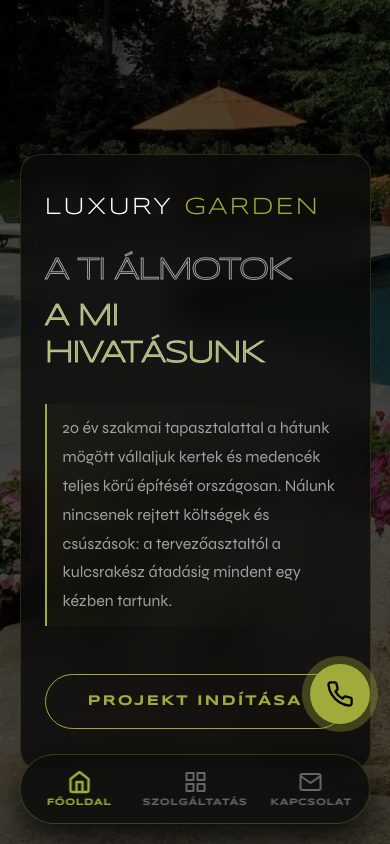
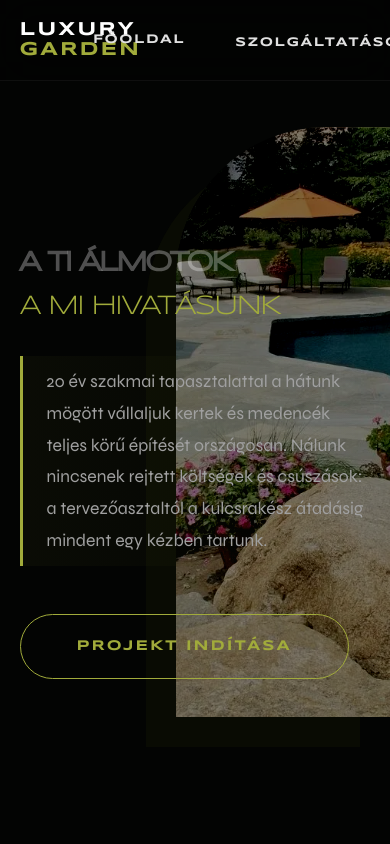
Before and after one commit to darthtraderhu/luxury-garden, a Next.js app: page / in a window 390 px wide. Shown: the top 844 px of the page. Built offline with nearby package versions, Linux system fonts and the light colour scheme.

Commit message:
Kotojelezes letiltasa es mobil tipografia fix

```diff
--- a/app/globals.css
+++ b/app/globals.css
@@ -285,53 +285,8 @@ h1, h2, h3, .hero-logo-mobile, .hero-title-outline, .hero-title-solid, .cta-mono
   .footer-grid { grid-template-columns: 1fr 1fr; }
 }
 
-@media (max-width: 768px) {
-  .desktop-nav { display: none; }
-  .mobile-app-nav { display: flex; }
-  .floating-phone-btn { display: flex; }
-  .hero-logo-mobile { display: block; }
-  body { padding-bottom: 90px; }
-
-  .hero-text-content { background: rgba(10, 11, 10, 0.8); padding: 2.5rem 1.5rem; border-radius: 20px; backdrop-filter: blur(15px); -webkit-backdrop-filter: blur(15px); border: 1px solid rgba(161, 171, 59, 0.2); }
-  .hero-image-floating { opacity: 0.5; width: 100%; height: 100%; top: 0; left: 0; border-radius: 0; filter: brightness(0.3); }
-  .hero-title-outline, .hero-title-solid { font-size: clamp(1.8rem, 10vw, 3.2rem); -webkit-text-stroke: 1px rgba(255, 255, 255, 0.6); }
-  .hero-subtitle { padding-left: 1rem; border-left-width: 2px; font-size: 1rem; }
-  .btn-brutal { width: 100%; text-align: center; padding: 1.2rem 2rem; }
-
-  .bento-section { padding: 15vw 5vw; }
-  .bento-bg { filter: grayscale(40%) brightness(0.4); }
-
-  .inner-hero { padding: 120px 20px 40px 20px; }
-  .inner-hero h1.outline, .inner-hero h1.solid { font-size: clamp(2rem, 10vw, 3.2rem); -webkit-text-stroke: 1px rgba(255, 255, 255, 0.6); }
-
-  .showcase-image-wrapper { height: 300px; border-radius: 16px; }
-  .showcase-card { width: 95%; margin: -50px auto 0 auto !important; padding: 2rem 1.5rem; border-radius: 16px; }
-
-  .services-cta-banner { padding: 15vw 5vw; }
-  .cta-content-left h2 { font-size: clamp(1.8rem, 8vw, 2.5rem); }
-  .availability-badge { margin: 0 auto 2rem auto; }
-  .cta-panel-right { padding: 3rem 1.5rem; }
-  .cta-panel-right .contact-numbers a { font-size: 2rem; }
-  .cta-watermark { font-size: 6rem; }
-
-  .contact-section { padding: 5vw 5vw 15vw 5vw; }
-  .contact-form-wrapper { padding: 2.5rem 1.5rem; border-radius: 16px; }
-  .form-title { font-size: 1.4rem; }
-  .info-card { flex-direction: column; text-align: center; gap: 1rem; padding: 2rem; }
-
-  .cta-monolith-card { padding: 2.5rem 1.5rem; }
-  .cta-monolith-card h2 { font-size: clamp(1.6rem, 7vw, 2.5rem); }
-  .contact-numbers { flex-direction: column; gap: 1rem; margin-bottom: 2rem; }
-  .contact-numbers a { font-size: 2rem; -webkit-text-stroke: 1px rgba(255, 255, 255, 0.8); }
-  .marquee-bg { font-size: 4rem; }
-
-  .footer-grid { grid-template-columns: 1fr; gap: 2.5rem; text-align: center; }
-  .footer-brand p { margin: 0 auto; }
-  .footer-bottom { flex-direction: column; text-align: center; justify-content: center; gap: 1.5rem; padding-bottom: 30px; }
-}
-
 /* ========================================= */
-/* 6. MOBIL SZÖVEG KICSÚSZÁS FIX             */
+/* 6. MOBIL SZÖVEG KICSÚSZÁS FIX ÉS VÉDELEM  */
 /* ========================================= */
 @media (max-width: 768px) {
   html, body {
@@ -339,20 +294,23 @@ h1, h2, h3, .hero-logo-mobile, .hero-title-outline, .hero-title-solid, .cta-mono
     overflow-x: hidden !important;
   }
 
+  /* CÍMSOROK VÉDELME: NINCS KÖTŐJELEZÉS! */
   h1, h2, h3, .hero-title-outline, .hero-title-solid, .inner-hero h1.outline, .inner-hero h1.solid, .cta-monolith-card h2, .form-title {
-    word-break: break-word !important;
-    overflow-wrap: anywhere !important;
-    -webkit-hyphens: auto !important;
-    hyphens: auto !important;
+    word-break: normal !important;
+    overflow-wrap: break-word !important; /* Csak szóközöknél törjön */
+    -webkit-hyphens: none !important; /* Tilos a kötőjel */
+    hyphens: none !important; /* Tilos a kötőjel */
     white-space: normal !important;
-    font-size: clamp(1.5rem, 8vw, 2.2rem) !important;
-    line-height: 1.2 !important;
+    font-size: clamp(1.4rem, 7vw, 2.1rem) !important; /* Picit kisebb, hogy egyben kiférjen */
+    line-height: 1.3 !important;
   }
 
-  /* Csak a bekezdések törjenek, NE a teljes UI (span, div) */
-  p {
-    word-break: break-word;
-    overflow-wrap: break-word;
+  /* Sima bekezdések is védve */
+  p, span, div {
+    word-break: normal !important;
+    overflow-wrap: break-word !important;
+    -webkit-hyphens: none !important;
+    hyphens: none !important;
     max-width: 100vw;
   }
 
@@ -361,7 +319,7 @@ h1, h2, h3, .hero-logo-mobile, .hero-title-outline, .hero-title-solid, .cta-mono
     padding-right: 15px !important;
   }
 
-  /* MOBIL MENÜ VÉDELME */
+  /* MOBIL MENÜ KIMERETESÍTÉSE */
   .mobile-app-nav span {
     word-break: normal !important;
     overflow-wrap: normal !important;
@@ -370,6 +328,6 @@ h1, h2, h3, .hero-logo-mobile, .hero-title-outline, .hero-title-solid, .cta-mono
   }
 
   .floating-phone-btn {
-    bottom: 120px !important; /* Feljebb toljuk, hogy ne lógjon rá a menüre */
+    bottom: 120px !important; /* Gombot feljebb húzzuk, ne lógjon a menüre */
   }
 }
```
